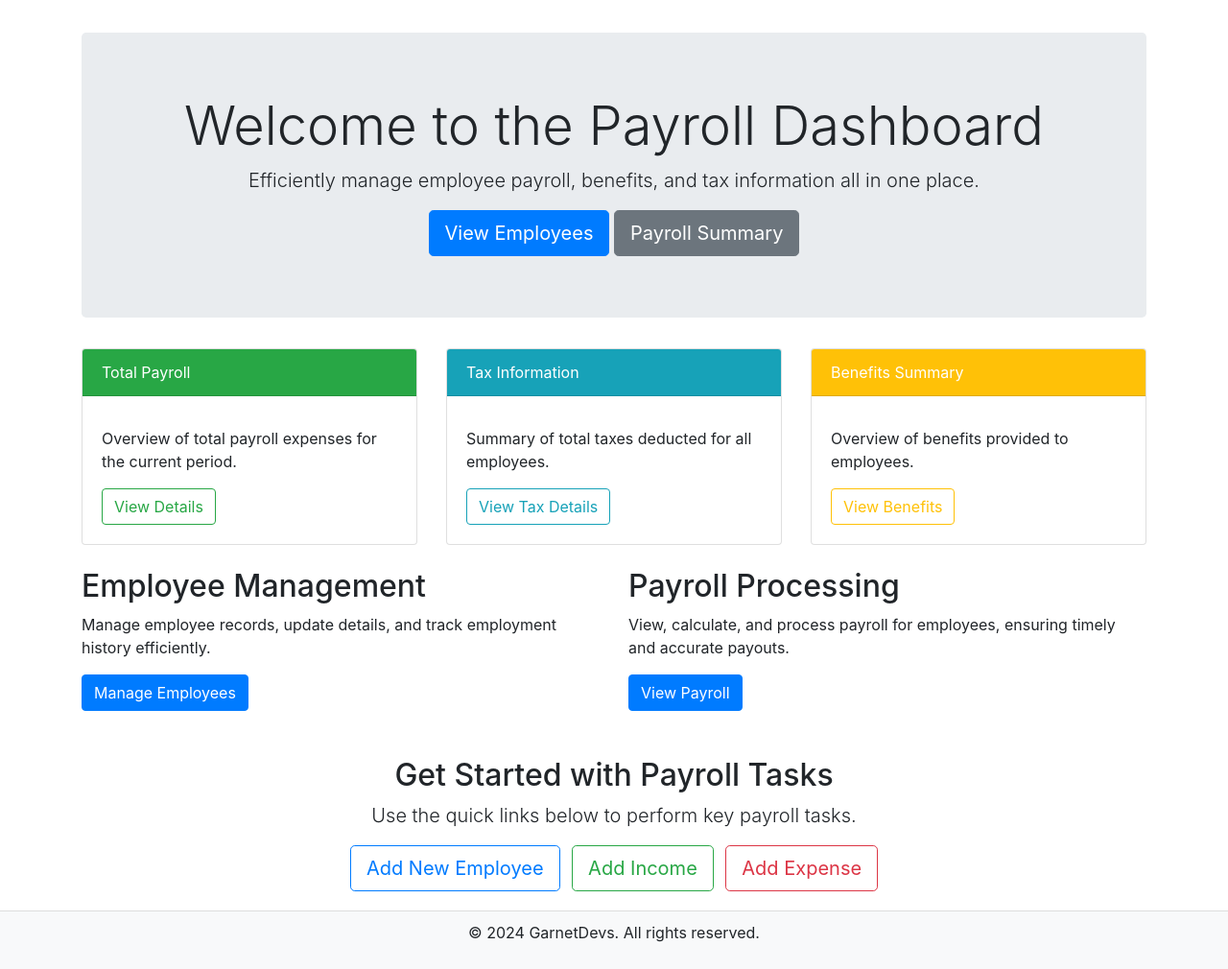
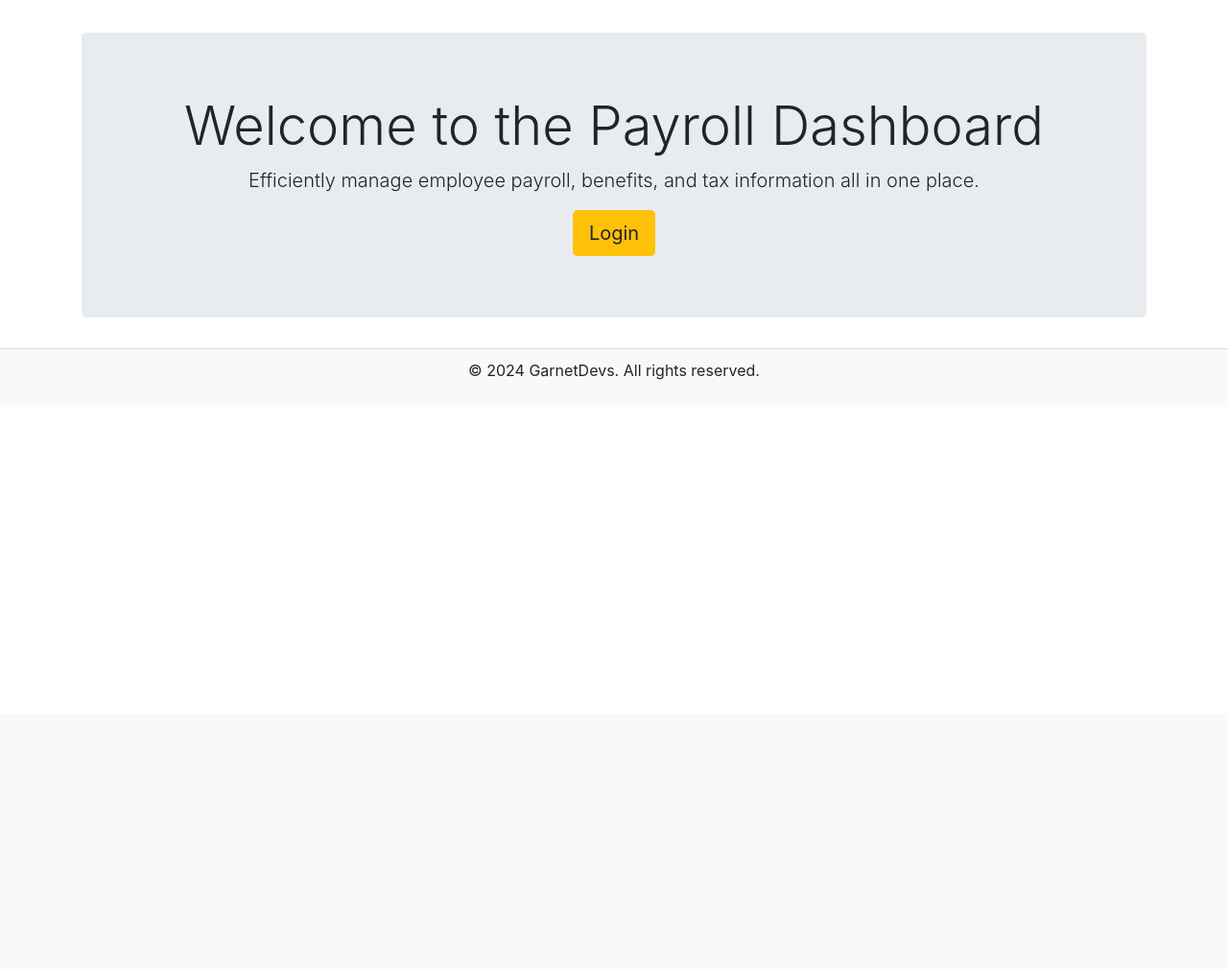
Before and after one commit to PluralOfGoose/Payroll, a Django app: page / in a window 1280 px wide. Shown: the part 56-1066 px from the top of the page at 96% size. After the commit the page ends 452 px from the top, so only its background shows below. Run offline with Django 5.2, Linux system fonts and the light colour scheme; some libraries are stand-ins or nearby versions.

Commit message:
commit before integrating vue

```diff
--- a/payroll/templates/payroll/home.html
+++ b/payroll/templates/payroll/home.html
@@ -6,10 +6,19 @@
 <div class="jumbotron text-center">
     <h1 class="display-4">Welcome to the Payroll Dashboard</h1>
     <p class="lead">Efficiently manage employee payroll, benefits, and tax information all in one place.</p>
+
+    {% if user.is_authenticated and user.role == 'manager' %}
         <a class="btn btn-primary btn-lg" href="{% url 'employee_list' %}" role="button">View Employees</a>
-    <a class="btn btn-secondary btn-lg" href="{% url 'payroll_summary' %}" role="button">Payroll Summary</a>
+        <a class="btn btn-secondary btn-lg" href="{% url 'payroll_list' %}" role="button">Payroll Summary</a>
+        <a class="btn btn-success btn-lg" href="{% url 'manager_home' %}" role="button">Manager Home</a>
+    {% elif user.is_authenticated and user.role == 'employee' %}
+        <a class="btn btn-success btn-lg" href="{% url 'employee_home' %}" role="button">Employee Home</a>
+    {% else %}
+        <a class="btn btn-warning btn-lg" href="{% url 'login' %}" role="button">Login</a>
+    {% endif %}
 </div>
 
+{% if user.is_authenticated and user.role == 'manager' %}
     <div class="row">
         <div class="col-md-4">
             <div class="card mb-4">
@@ -17,7 +26,7 @@
                 <div class="card-body">
                     <h5 class="card-title">{{ total_payroll }}</h5>
                     <p class="card-text">Overview of total payroll expenses for the current period.</p>
-                <a href="{% url 'payroll_summary' %}" class="btn btn-outline-success">View Details</a>
+                    <a href="{% url 'payroll_list' %}" class="btn btn-outline-success">View Details</a>
                 </div>
             </div>
         </div>
@@ -52,7 +61,7 @@
         <div class="col-md-6">
             <h2>Payroll Processing</h2>
             <p>View, calculate, and process payroll for employees, ensuring timely and accurate payouts.</p>
-        <a href="{% url 'payroll_summary' %}" class="btn btn-primary">View Payroll</a>
+            <a href="{% url 'run_payroll' %}" class="btn btn-primary">View Payroll</a>
         </div>
     </div>
 
@@ -65,4 +74,5 @@
             <a href="{% url 'add_expense' %}" class="btn btn-outline-danger btn-lg">Add Expense</a>
         </div>
     </div>
+{% endif %}
 {% endblock %}
```
Also changed, not shown: payroll/templates/payroll/add_expense.html (+6 -12 lines), payroll/templates/payroll/add_income.html (+6 -12 lines), db.sqlite3. Lines whose indentation alone changed are shown as unchanged.
